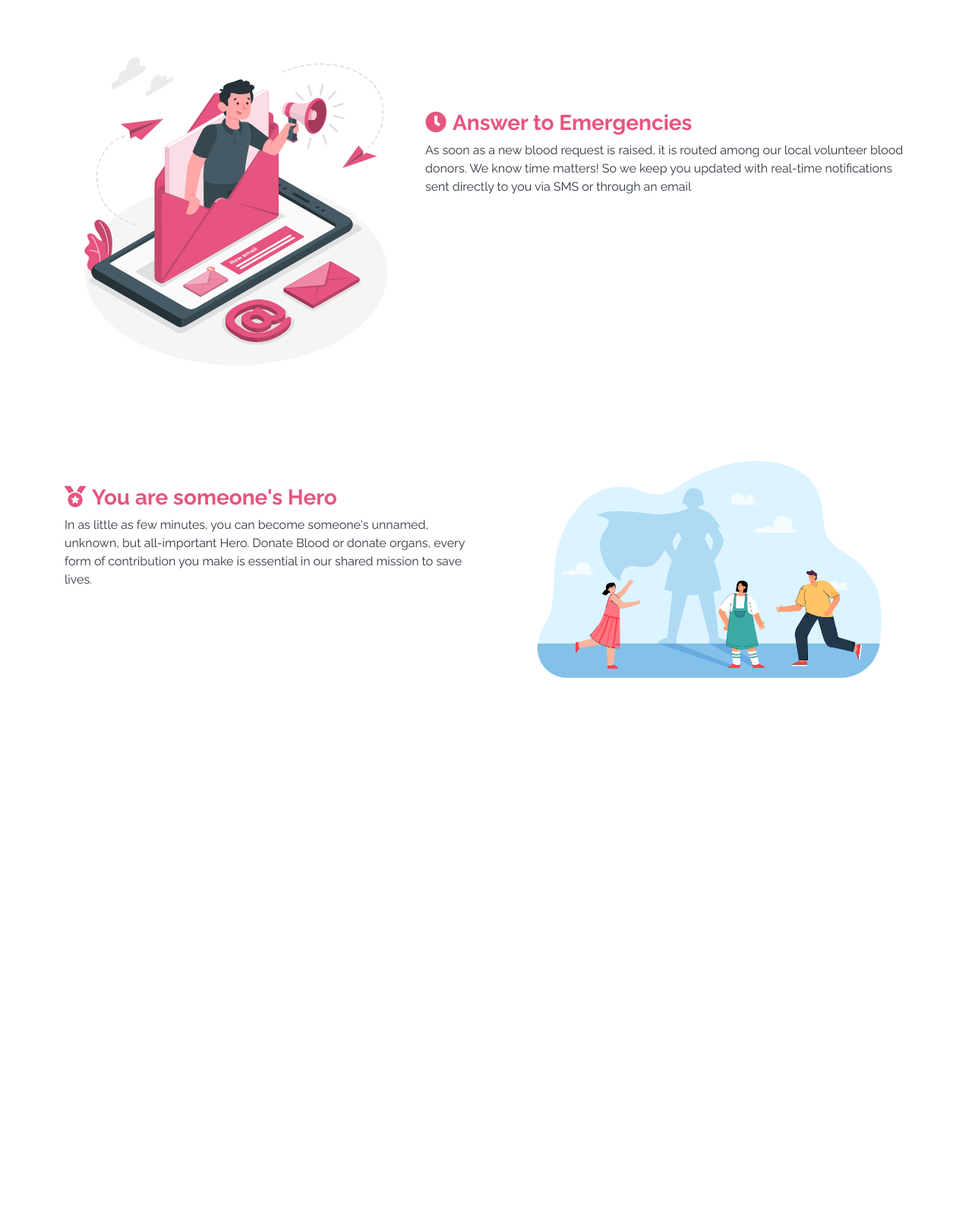
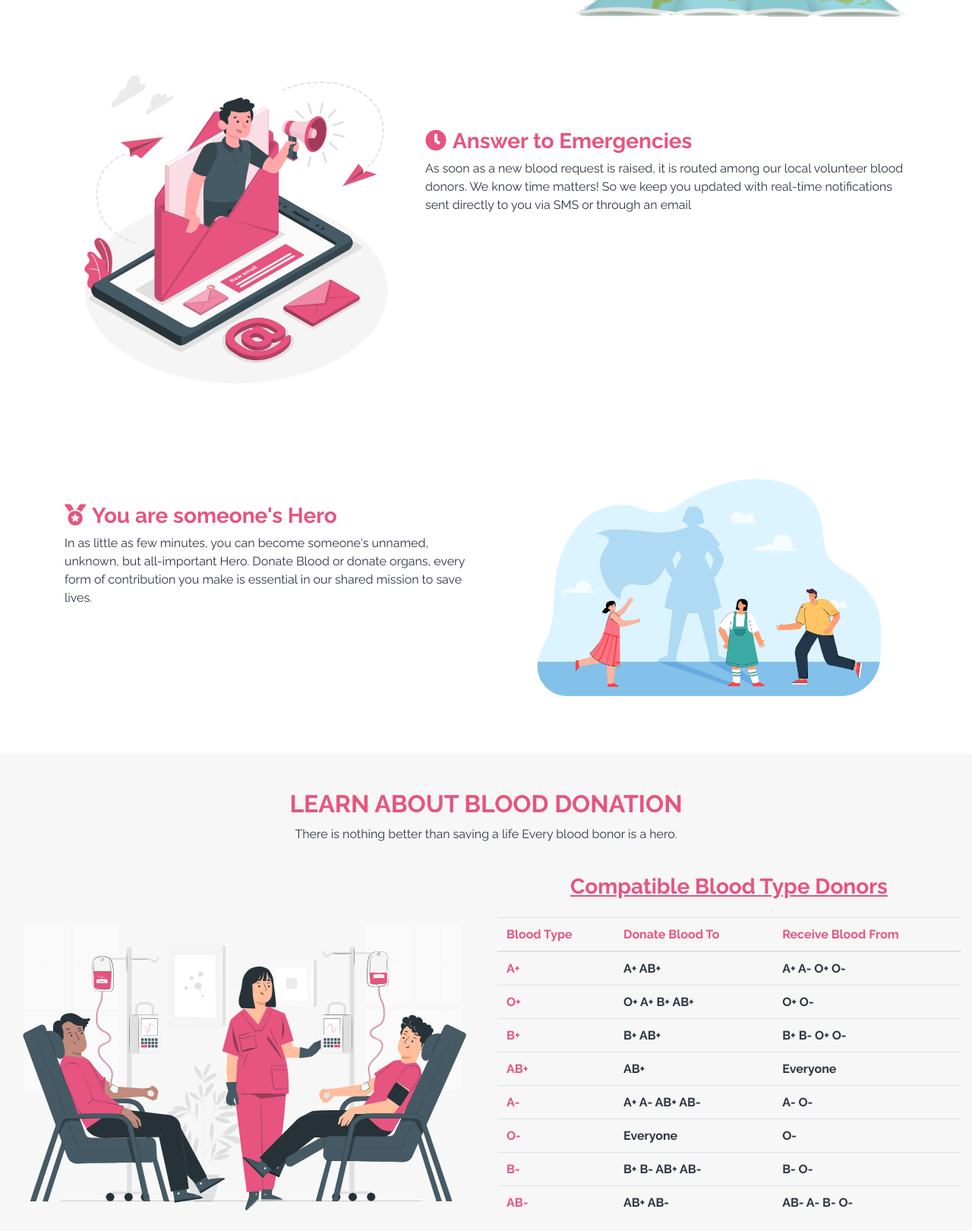
Before and after one commit to Life-line-iiitk/life-line, a PHP site: page / in a window 1280 px wide. Shown: the part 1150-2770 px from the top of the page at 76% size. Before the commit the page ends 2042 px from the top, so only its background shows below. Run offline with PHP 8.4, Linux system fonts and the light colour scheme.

Commit message:
Added info about blood donation

```diff
--- a/assets/styles/index_styles.css
+++ b/assets/styles/index_styles.css
@@ -5,7 +5,7 @@
 
 .link-btn
 {
-    font-size:1.15rem;
+    font-size:1.1rem;
     font-weight:bold;
     color:var(--red);
     padding:0.6rem 1.5rem 0.6rem 1.5rem;
@@ -63,6 +63,27 @@
     font-weight:520;
 }
 
+img:hover
+{
+    transition: all 0.7s;
+    transform: translateY(-10px);
+}
+
+th
+{
+    color: var(--red);
+    font-weight:bold;
+}
+
+td
+{
+    font-weight: bold;
+}
+
+.learn
+{
+    background-color: var(--light);
+}
 @media screen and (max-width: 768px) {
     .row-odd
     {
--- a/assets/styles/style.css
+++ b/assets/styles/style.css
@@ -2,7 +2,7 @@
   --red:   #e6547f;
   --white: #ffffff;
   --black: #2f3542;
-  --light:#fafafb;
+  --light:#f7f7f7;
 }
 
 *
--- a/index.html
+++ b/index.html
@@ -75,7 +75,7 @@
     <div id="carouselExampleControls" class="carousel slide pl-3 pr-3" data-ride="carousel">
         <div class="carousel-inner">
             <div class="carousel-item active">
-                <div class="row mt-5">
+                <div class="row mt-4">
                     <div class="col-md-6">
                         <img src="./assets/images/blood-hero.png" class="img-fluid" alt="...">
                     </div>
@@ -96,7 +96,7 @@
                 </div>
             </div>
             <div class="carousel-item">
-                <div class="row mt-5">
+                <div class="row mt-4">
                     <div class="col-md-6">
                         <img src="./assets/images/organ-hero.png" class="img-fluid" alt="...">
                     </div>
@@ -125,15 +125,15 @@
             <i class="fas fa-angle-right" style="font-size:2.5rem"></i>
         </a>
     </div>
-    <div class="row">
+    <div class="row mt-5">
         <div class="col text-center">
             <a href="#about"><i class="fas fa-angle-down"></i></a>
         </div>
     </div>
 
 
-    <div class="container-fluid mt-5">
-        <div class="row mt-5" id="about">
+    <div class="container-fluid mt-5" id="about">
+        <div class="row mt-5">
             <div class="col text-center mt-5">
                 <h1 class="cause">JOIN THE CAUSE</h1>
                 <p>Join our cause and help us save more lives.</p>
@@ -181,7 +181,78 @@
         </div>
     </div>
 
+    <div class="container-fluid mt-5 learn">
+        <div class="row mt-5" id="about">
+            <div class="col text-center mt-5">
+                <h2 class="cause">LEARN ABOUT BLOOD DONATION</h2>
+                <p>There is nothing better than saving a life Every blood bonor is a hero.</p>
+            </div>
+        </div>
+        <div class="row mt-4">
+            <div class="col-md-6 mt-5">
+                <img src="./assets/images/Blood donation.svg">
+            </div>
+            <div class="col-md-6">
+                <h3 class="text-center mb-4"><u style="color:var(--red);font-weight: bold;">Compatible Blood Type
+                        Donors</u>
+                </h3>
+                <table class="table">
+                    <thead>
+                        <tr>
+                            <th scope="col">Blood Type</th>
+                            <th scope="col">Donate Blood To</th>
+                            <th scope="col">Receive Blood From</th>
 
+                        </tr>
+                    </thead>
+                    <tbody>
+                        <tr>
+                            <th scope="row">A+</th>
+                            <td>A+ AB+</td>
+                            <td>A+ A- O+ O-</td>
+
+                        </tr>
+                        <tr>
+                            <th scope="row">O+</th>
+                            <td>O+ A+ B+ AB+</td>
+                            <td>O+ O-</td>
+
+                        </tr>
+                        <tr>
+                            <th scope="row">B+</th>
+                            <td>B+ AB+</td>
+                            <td>B+ B- O+ O-</td>
+                        </tr>
+                        <tr>
+                            <th scope="row">AB+</th>
+                            <td>AB+</td>
+                            <td>Everyone</td>
+                        </tr>
+                        <tr>
+                            <th scope="row">A-</th>
+                            <td>A+ A- AB+ AB-</td>
+                            <td>A- O-</td>
+                        </tr>
+                        <tr>
+                            <th scope="row">O-</th>
+                            <td>Everyone</td>
+                            <td>O-</td>
+                        </tr>
+                        <tr>
+                            <th scope="row">B-</th>
+                            <td>B+ B- AB+ AB-</td>
+                            <td>B- O-</td>
+                        </tr>
+                        <tr>
+                            <th scope="row">AB-</th>
+                            <td>AB+ AB-</td>
+                            <td>AB- A- B- O-</td>
+                        </tr>
+                    </tbody>
+                </table>
+            </div>
+        </div>
+    </div>
 
 
 </body>
```
Also changed, not shown: assets/images/Blood donation.svg (added).
